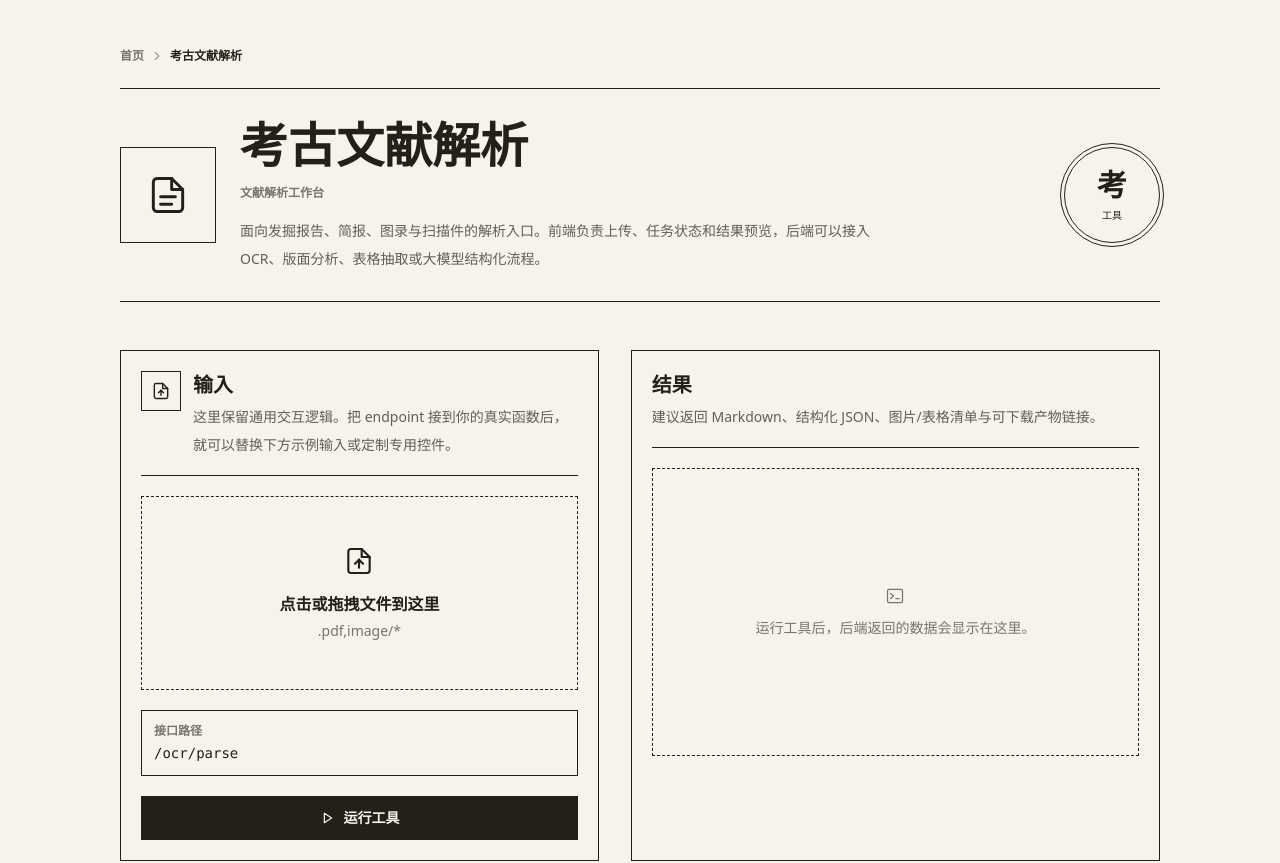
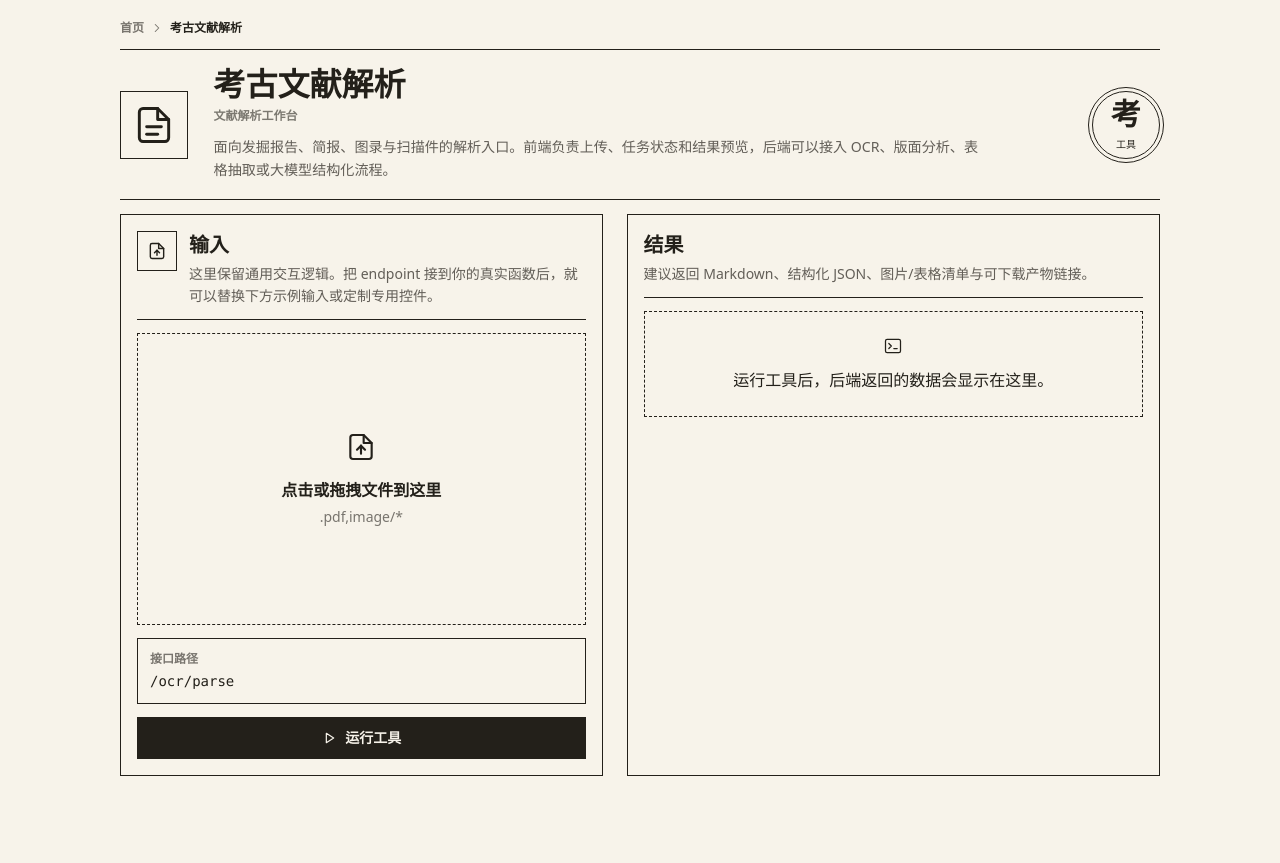
Before and after one commit to alexxhchen-nu/kaogu-tools, a Next.js app in the folder frontend/: page /OCR in a window 1280 px wide. Shown: the top 863 px of the page. After the commit the page ends 800 px from the top, so only its background shows below. Built offline with nearby package versions, Linux system fonts and the light colour scheme; a web font is replaced by a local one.

Commit message:
Add Kaoguuse logo assets Refine tool page layouts

```diff
--- a/frontend/src/components/tool-hero.tsx
+++ b/frontend/src/components/tool-hero.tsx
@@ -5,31 +5,25 @@ import type { ToolMeta } from '@/lib/tools'
 export function ToolHero({ tool }: { tool: ToolMeta }) {
   const Icon = tool.icon
   return (
-    <div className="bg-background">
-      <div className="mx-auto max-w-[var(--site-max-width)] px-[var(--site-gutter)] py-[var(--page-block)]">
-        <nav className="mb-6 flex items-center gap-1.5 text-xs font-bold text-foreground/60">
+    <div className="tool-hero">
+      <div className="tool-hero-inner">
+        <nav className="tool-crumbs">
           <Link href="/" className="hover:text-accent">
             首页
           </Link>
           <ChevronRight className="h-3.5 w-3.5" />
           <span className="text-foreground">{tool.name}</span>
         </nav>
-        <div className="grid gap-6 border-y border-foreground py-7 md:grid-cols-[auto_1fr_auto] md:items-center">
-          <span className="grid h-24 w-24 shrink-0 place-items-center border border-foreground">
+        <div className="tool-hero-box">
+          <span className="tool-hero-icon">
             <Icon className="h-11 w-11" strokeWidth={1.6} />
           </span>
           <div>
-            <h1 className="font-serif text-4xl font-black leading-tight text-balance sm:text-5xl">
-              {tool.name}
-            </h1>
-            <p className="mt-2 text-xs font-black uppercase text-foreground/60">
-              {tool.en}
-            </p>
-            <p className="mt-4 max-w-2xl text-sm leading-7 text-foreground/70">
-              {tool.description}
-            </p>
+            <h1>{tool.name}</h1>
+            <p className="tool-hero-kicker">{tool.en}</p>
+            <p className="tool-hero-copy">{tool.description}</p>
           </div>
-          <div className="hidden h-24 w-24 flex-col items-center justify-center rounded-full border border-foreground outline outline-1 outline-offset-3 outline-foreground md:flex">
+          <div className="tool-hero-mark">
             <span className="font-serif text-3xl font-black">考</span>
             <span className="mt-1 text-[10px]">工具</span>
           </div>
--- a/frontend/src/components/tools/generic-tool-workbench.tsx
+++ b/frontend/src/components/tools/generic-tool-workbench.tsx
@@ -62,9 +62,9 @@ export function GenericToolWorkbench({ tool }: { tool: WorkbenchTool }) {
           : TerminalSquare
 
   return (
-    <div className="grid gap-8 lg:grid-cols-[minmax(0,0.95fr)_minmax(0,1.05fr)]">
-      <section className="border border-foreground bg-background p-5">
-        <div className="flex items-start gap-3 border-b border-foreground pb-4">
+    <div className="tool-workbench">
+      <section className="tool-panel">
+        <div className="tool-panel-heading">
           <span className="flex h-10 w-10 shrink-0 items-center justify-center border border-foreground">
             <Icon className="h-5 w-5" strokeWidth={1.7} />
           </span>
@@ -76,7 +76,7 @@ export function GenericToolWorkbench({ tool }: { tool: WorkbenchTool }) {
           </div>
         </div>
 
-        <div className="mt-5">
+        <div className="tool-input-body">
           {tool.inputMode === 'file' ? (
             <FileInput
               acceptedTypes={tool.acceptedTypes}
@@ -90,7 +90,7 @@ export function GenericToolWorkbench({ tool }: { tool: WorkbenchTool }) {
           )}
         </div>
 
-        <div className="mt-5 border border-foreground bg-background p-3">
+        <div className="tool-endpoint">
           <p className="text-xs font-black text-foreground/60">
             接口路径
           </p>
@@ -102,7 +102,7 @@ export function GenericToolWorkbench({ tool }: { tool: WorkbenchTool }) {
         <button
           onClick={run}
           disabled={state === 'loading'}
-          className="mt-5 inline-flex h-11 w-full items-center justify-center gap-2 bg-foreground px-5 text-sm font-black text-background transition-colors hover:bg-accent disabled:opacity-50"
+          className="tool-run-button"
         >
           {state === 'loading' ? (
             <Loader2 className="h-4 w-4 animate-spin" />
@@ -117,15 +117,17 @@ export function GenericToolWorkbench({ tool }: { tool: WorkbenchTool }) {
         </button>
       </section>
 
-      <section className="border border-foreground bg-background p-5">
-        <div className="border-b border-foreground pb-4">
-          <h2 className="font-serif text-xl font-black">结果</h2>
-          <p className="mt-1 text-sm leading-7 text-foreground/70">
-            {tool.resultHint}
-          </p>
+      <section className="tool-panel">
+        <div className="tool-panel-heading">
+          <div>
+            <h2 className="font-serif text-xl font-black">结果</h2>
+            <p className="mt-1 text-sm leading-7 text-foreground/70">
+              {tool.resultHint}
+            </p>
+          </div>
         </div>
 
-        <div className="mt-5 min-h-72">
+        <div className="tool-result-body">
           {state === 'idle' && (
             <EmptyState text="运行工具后，后端返回的数据会显示在这里。" />
           )}
@@ -147,7 +149,7 @@ export function GenericToolWorkbench({ tool }: { tool: WorkbenchTool }) {
           )}
 
           {state === 'done' && (
-            <pre className="max-h-[520px] overflow-auto bg-foreground p-4 text-xs leading-relaxed text-background">
+            <pre className="tool-result-output">
               {formatResult(result)}
             </pre>
           )}
@@ -196,7 +198,7 @@ function FileInput({
         if (dropped) onFile(dropped)
       }}
       onClick={onPick}
-      className="flex cursor-pointer flex-col items-center justify-center border border-dashed border-foreground bg-background px-6 py-12 text-center transition-colors hover:border-accent hover:text-accent"
+      className="file-dropzone"
     >
       <FileUp className="h-8 w-8" strokeWidth={1.6} />
       <p className="mt-4 font-serif text-base font-black">
@@ -238,7 +240,7 @@ function TextInput({
       onChange={(e) => onChange(e.target.value)}
       spellCheck={false}
       className={cn(
-        'min-h-56 w-full resize-y border border-foreground bg-background px-3 py-3 text-sm leading-7 outline-none focus:border-accent',
+        'tool-textarea',
         isJson && 'font-mono text-xs',
       )}
     />
@@ -253,7 +255,7 @@ function EmptyState({
   icon?: ReactNode
 }) {
   return (
-    <div className="flex h-72 flex-col items-center justify-center border border-dashed border-foreground bg-background px-6 text-center text-sm text-foreground/60">
+    <div className="tool-empty-state">
       {icon ?? <TerminalSquare className="h-5 w-5" strokeWidth={1.5} />}
       <p className="mt-3">{text}</p>
     </div>
--- a/frontend/src/components/tools/tool-page.tsx
+++ b/frontend/src/components/tools/tool-page.tsx
@@ -1,5 +1,4 @@
 import Head from "next/head"
-import { SiteFooter } from "@/components/site-footer"
 import { ToolHero } from "@/components/tool-hero"
 import { GenericToolWorkbench } from "@/components/tools/generic-tool-workbench"
 import { getTool } from "@/lib/tools"
@@ -14,19 +13,18 @@ export function ToolPage({ slug }: { slug: string }) {
   const { icon: _icon, ...workbenchTool } = tool
 
   return (
-    <div className="flex min-h-screen flex-col">
+    <div className="tool-page-shell">
       <Head>
         <title>{tool.name} · 考古工具箱</title>
         <meta name="description" content={tool.description} />
       </Head>
 
-      <main className="flex-1">
+      <main className="tool-page-main">
         <ToolHero tool={tool} />
-        <section className="mx-auto max-w-[var(--site-max-width)] px-[var(--site-gutter)] pb-[var(--page-block)]">
+        <section className="tool-workbench-section">
           <GenericToolWorkbench tool={workbenchTool} />
         </section>
       </main>
-      <SiteFooter />
     </div>
   )
 }
--- a/frontend/src/styles/globals.css
+++ b/frontend/src/styles/globals.css
@@ -228,8 +228,10 @@
   /* Workspace */
   .workspace {
     padding: var(--site-gutter);
-    min-height: 100vh;
+    height: 100svh;
+    min-height: 0;
     margin-left: calc(var(--sidebar-width) + var(--sidebar-tab-width));
+    overflow: hidden;
     transition: margin-left 180ms ease;
   }
 
@@ -354,12 +356,20 @@
   .catalogue {
     display: flex;
     min-width: 0;
+    height: 100%;
+    min-height: 0;
     max-width: var(--site-max-width);
     flex-direction: column;
     gap: 16px;
   }
 
-  .book-list { display: grid; gap: 14px; }
+  .book-list {
+    display: grid;
+    min-height: 0;
+    gap: 14px;
+    overflow: auto;
+    padding-right: 6px;
+  }
 
   /* Book row */
   .book-row {
@@ -540,7 +550,12 @@
 @layer utilities {
   [hidden] { display: none !important; }
 
-  .shell { display: block; min-height: 100vh; }
+  .shell {
+    display: block;
+    height: 100svh;
+    min-height: 0;
+    overflow: hidden;
+  }
 
   .grid-paper {
     background-image:
@@ -568,8 +583,301 @@
   .double-rule::after { top: 4px; }
 }
 
+/* ============================================================
+   Tool pages
+   ============================================================ */
+.tool-page-shell {
+  height: 100svh;
+  overflow: hidden;
+  background: var(--paper);
+}
+
+.tool-page-main {
+  display: grid;
+  height: 100svh;
+  grid-template-rows: auto minmax(0, 1fr);
+}
+
+.tool-hero {
+  background: var(--paper);
+}
+
+.tool-hero-inner {
+  width: min(100%, var(--site-max-width));
+  margin: 0 auto;
+  padding: clamp(1.1rem, 2.4vh, 1.65rem) var(--site-gutter) clamp(0.9rem, 1.8vh, 1.25rem);
+}
+
+.tool-crumbs {
+  display: flex;
+  align-items: center;
+  gap: 0.375rem;
+  margin-bottom: clamp(0.75rem, 1.5vh, 1rem);
+  color: rgba(35, 32, 26, 0.6);
+  font-size: 0.75rem;
+  font-weight: 800;
+}
+
+.tool-hero-box {
+  display: grid;
+  grid-template-columns: auto minmax(0, 1fr) auto;
+  align-items: center;
+  gap: clamp(1rem, 2vw, 1.6rem);
+  border-top: 1px solid var(--ink);
+  border-bottom: 1px solid var(--ink);
+  padding: clamp(1rem, 2.2vh, 1.35rem) 0;
+}
+
+.tool-hero-icon {
+  display: grid;
+  width: clamp(4.25rem, 8vh, 5.5rem);
+  height: clamp(4.25rem, 8vh, 5.5rem);
+  flex-shrink: 0;
+  place-items: center;
+  border: 1px solid var(--ink);
+}
+
+.tool-hero-box h1 {
+  margin: 0;
+  color: var(--ink);
+  font-size: clamp(2rem, 4vh, 3rem);
+  font-weight: 900;
+  line-height: 1.1;
+}
+
+.tool-hero-kicker {
+  margin: 0.35rem 0 0;
+  color: rgba(35, 32, 26, 0.58);
+  font-size: 0.75rem;
+  font-weight: 900;
+  line-height: 1.2;
+  text-transform: uppercase;
+}
+
+.tool-hero-copy {
+  max-width: 48rem;
+  margin: 0.75rem 0 0;
+  color: rgba(35, 32, 26, 0.7);
+  font-size: 0.88rem;
+  line-height: 1.65;
+}
+
+.tool-hero-mark {
+  display: flex;
+  width: clamp(4.25rem, 8vh, 5.5rem);
+  height: clamp(4.25rem, 8vh, 5.5rem);
+  flex-direction: column;
+  align-items: center;
+  justify-content: center;
+  border: 1px solid var(--ink);
+  border-radius: 9999px;
+  outline: 1px solid var(--ink);
+  outline-offset: 3px;
+}
+
+.tool-workbench-section {
+  width: min(100%, var(--site-max-width));
+  min-height: 0;
+  margin: 0 auto;
+  padding: 0 var(--site-gutter) clamp(1.25rem, 3vh, 2rem);
+}
+
+.tool-workbench {
+  display: grid;
+  height: 100%;
+  min-height: 0;
+  grid-template-columns: minmax(0, 0.95fr) minmax(0, 1.05fr);
+  gap: clamp(1rem, 2vw, 1.5rem);
+}
+
+.tool-panel {
+  display: flex;
+  min-height: 0;
+  flex-direction: column;
+  border: 1px solid var(--ink);
+  background: var(--paper);
+  padding: clamp(1rem, 2vh, 1.25rem);
+  overflow: hidden;
+}
+
+.tool-panel-heading {
+  display: grid;
+  grid-template-columns: auto minmax(0, 1fr);
+  align-items: start;
+  gap: 0.75rem;
+  border-bottom: 1px solid var(--ink);
+  padding-bottom: clamp(0.75rem, 1.5vh, 1rem);
+}
+
+.tool-panel-heading > div:only-child {
+  grid-column: 1 / -1;
+}
+
+.tool-panel-heading h2 {
+  margin: 0;
+}
+
+.tool-panel-heading p {
+  display: -webkit-box;
+  margin-top: 0.25rem;
+  overflow: hidden;
+  -webkit-box-orient: vertical;
+  -webkit-line-clamp: 2;
+  line-height: 1.55;
+}
+
+.tool-input-body,
+.tool-result-body {
+  min-height: 0;
+  margin-top: clamp(0.75rem, 1.6vh, 1rem);
+}
+
+.tool-input-body {
+  flex: 1;
+  display: flex;
+}
+
+.tool-result-body {
+  flex: 1;
+  overflow: auto;
+}
+
+.tool-endpoint {
+  margin-top: clamp(0.75rem, 1.6vh, 1rem);
+  border: 1px solid var(--ink);
+  background: var(--paper);
+  padding: 0.75rem;
+}
+
+.tool-run-button {
+  display: inline-flex;
+  width: 100%;
+  min-height: 2.65rem;
+  align-items: center;
+  justify-content: center;
+  gap: 0.5rem;
+  margin-top: clamp(0.75rem, 1.6vh, 1rem);
+  background: var(--ink);
+  color: var(--paper);
+  font-size: 0.875rem;
+  font-weight: 900;
+  transition: background-color 160ms ease, opacity 160ms ease;
+}
+
+.tool-run-button:hover {
+  background: var(--seal);
+}
+
+.tool-run-button:disabled {
+  opacity: 0.5;
+}
+
+.file-dropzone,
+.tool-empty-state {
+  display: flex;
+  width: 100%;
+  min-height: 0;
+  flex: 1;
+  flex-direction: column;
+  align-items: center;
+  justify-content: center;
+  border: 1px dashed var(--ink);
+  background: var(--paper);
+  padding: clamp(1rem, 3vh, 2rem);
+  text-align: center;
+  transition: border-color 160ms ease, color 160ms ease;
+}
+
+.file-dropzone {
+  cursor: pointer;
+}
+
+.file-dropzone:hover {
+  border-color: var(--seal);
+  color: var(--seal);
+}
+
+.tool-textarea {
+  width: 100%;
+  min-height: 0;
+  flex: 1;
+  resize: none;
+  border: 1px solid var(--ink);
+  background: var(--paper);
+  padding: 0.75rem;
+  color: var(--ink);
+  font-size: 0.875rem;
+  line-height: 1.65;
+  outline: none;
+}
+
+.tool-textarea:focus {
+  border-color: var(--seal);
+}
+
+.tool-result-output {
+  min-height: 100%;
+  overflow: auto;
+  background: var(--ink);
+  padding: 1rem;
+  color: var(--paper);
+  font-size: 0.75rem;
+  line-height: 1.6;
+}
+
+@media (max-width: 900px) {
+  .tool-page-shell {
+    height: auto;
+    min-height: 100svh;
+    overflow: visible;
+  }
+
+  .tool-page-main {
+    height: auto;
+    min-height: 100svh;
+  }
+
+  .tool-hero-box,
+  .tool-workbench {
+    grid-template-columns: 1fr;
+  }
+
+  .tool-hero-mark {
+    display: none;
+  }
+
+  .tool-workbench-section {
+    min-height: 36rem;
+  }
+}
+
+@media (max-height: 760px) and (min-width: 901px) {
+  .tool-hero-copy {
+    display: -webkit-box;
+    overflow: hidden;
+    -webkit-box-orient: vertical;
+    -webkit-line-clamp: 2;
+  }
+
+  .tool-hero-box h1 {
+    font-size: clamp(1.75rem, 3.5vh, 2.35rem);
+  }
+
+  .tool-panel-heading p {
+    -webkit-line-clamp: 1;
+  }
+
+  .tool-endpoint code {
+    display: block;
+    overflow: hidden;
+    text-overflow: ellipsis;
+    white-space: nowrap;
+  }
+}
+
 .toolbox-home {
-  min-height: 100svh;
+  height: 100svh;
+  overflow: hidden;
   background:
     linear-gradient(90deg, rgba(35, 32, 26, 0.045) 1px, transparent 1px),
     linear-gradient(rgba(35, 32, 26, 0.045) 1px, transparent 1px),
@@ -578,23 +886,23 @@
 }
 
 .toolbox-stage {
-  width: min(100%, var(--site-max-width));
-  min-height: 100svh;
+  width: 100%;
+  height: 100svh;
   margin: 0 auto;
   display: grid;
-  grid-template-columns: minmax(20rem, 0.82fr) minmax(28rem, 1.18fr);
-  align-items: center;
-  gap: clamp(3rem, 7vw, 5.75rem);
-  padding: var(--page-block) var(--site-gutter);
+  grid-template-rows: auto minmax(0, 1fr);
+  align-items: stretch;
+  gap: clamp(1.25rem, 2.8vh, 2rem);
+  padding: clamp(1.75rem, 4vh, 3rem) clamp(2rem, 4.5vw, 4.5rem);
 }
 
 .toolbox-root {
-  display: flex;
-  min-height: 32.5rem;
-  flex-direction: column;
-  justify-content: center;
-  border-left: 4px solid var(--ink);
-  padding: 1.5rem 0 1.5rem clamp(1.5rem, 3vw, 2rem);
+  display: grid;
+  grid-template-columns: max-content 1px minmax(24rem, 1fr);
+  align-items: end;
+  column-gap: clamp(2.75rem, 6.5vw, 7rem);
+  min-height: 0;
+  padding: 0;
   text-align: left;
 }
 
@@ -609,32 +917,44 @@
   max-width: none;
   margin: 0;
   color: var(--ink);
-  font-size: clamp(3.75rem, 6.4vw, 5.25rem);
+  font-size: clamp(4.4rem, 7.2vw, 7.2rem);
   font-weight: 900;
-  line-height: 1.02;
+  line-height: 0.98;
   letter-spacing: 0;
   white-space: nowrap;
 }
 
-.toolbox-root span {
+.toolbox-root-divider {
+  width: 1px;
+  align-self: stretch;
+  background: rgba(35, 32, 26, 0.36);
+}
+
+.toolbox-root-copy {
+  display: grid;
+  max-width: 44rem;
+  gap: clamp(0.9rem, 2vh, 1.25rem);
+  padding-bottom: clamp(0.45rem, 1.2vh, 0.85rem);
+}
+
+.toolbox-root-copy span {
   display: block;
-  max-width: 25rem;
-  margin-top: 1.25rem;
   color: rgba(35, 32, 26, 0.68);
-  font-size: 1rem;
-  line-height: 1.8;
+  font-size: clamp(0.98rem, 1.25vw, 1.12rem);
+  line-height: 1.7;
 }
 
 .toolbox-root-status {
-  margin-top: 1.5rem;
+  margin-top: 0;
 }
 
 .toolbox-list {
-  display: flex;
-  min-height: 32.5rem;
-  flex-direction: column;
-  justify-content: space-between;
-  gap: 0.875rem;
+  display: grid;
+  width: min(60vw, 58rem);
+  min-height: 0;
+  align-content: start;
+  grid-template-rows: repeat(5, clamp(4.8rem, 10.2vh, 6rem));
+  gap: clamp(0.7rem, 1.5vh, 1rem);
 }
 
 .toolbox-list-item {
@@ -642,10 +962,10 @@
   grid-template-columns: auto minmax(0, 1fr) auto;
   gap: 1rem;
   align-items: center;
-  min-height: 5.75rem;
+  min-height: 0;
   border: 1px solid rgba(35, 32, 26, 0.42);
   border-radius: 0.35rem;
-  padding: 0.9rem 1.05rem;
+  padding: clamp(0.58rem, 1.25vh, 0.85rem) clamp(1.15rem, 2vw, 1.5rem);
   color: var(--ink);
   background: rgba(255, 253, 248, 0.72);
   text-align: left;
@@ -675,8 +995,8 @@
 
 .toolbox-list-icon {
   display: grid;
-  width: 3rem;
-  height: 3rem;
+  width: clamp(2.45rem, 5vh, 3rem);
+  height: clamp(2.45rem, 5vh, 3rem);
   place-items: center;
   border: 1px solid currentColor;
   background: rgba(247, 243, 234, 0.7);
@@ -686,20 +1006,25 @@
   display: grid;
   min-width: 0;
   gap: 0.2rem;
+  overflow: hidden;
 }
 
 .toolbox-list-copy strong {
   color: currentColor;
-  font-size: clamp(1.32rem, 2.2vw, 1.62rem);
+  font-size: clamp(1.16rem, 1.55vw, 1.45rem);
   font-weight: 900;
   line-height: 1.16;
 }
 
 .toolbox-list-copy em {
+  display: block;
   color: rgba(35, 32, 26, 0.62);
-  font-size: 0.9rem;
+  font-size: clamp(0.84rem, 1vw, 0.94rem);
   font-style: normal;
-  line-height: 1.45;
+  line-height: 1.4;
+  overflow: hidden;
+  text-overflow: ellipsis;
+  white-space: nowrap;
 }
 
 .toolbox-list-arrow {
@@ -707,17 +1032,49 @@
   opacity: 0.68;
 }
 
+@media (max-height: 760px) and (min-width: 901px) {
+  .toolbox-root h1 {
+    font-size: clamp(3.7rem, 6.2vw, 5.7rem);
+  }
+
+  .toolbox-root-copy {
+    gap: 0.7rem;
+  }
+
+  .toolbox-root-copy span {
+    line-height: 1.55;
+  }
+
+  .toolbox-list-copy strong {
+    font-size: clamp(1.02rem, 1.45vw, 1.25rem);
+  }
+
+  .toolbox-list-copy em {
+    font-size: 0.8rem;
+    line-height: 1.3;
+  }
+}
+
 @media (max-width: 900px) {
+  .toolbox-home {
+    min-height: 100svh;
+    height: auto;
+    overflow: visible;
+  }
+
   .toolbox-stage {
     min-height: 100svh;
+    height: auto;
     grid-template-columns: 1fr;
+    grid-template-rows: auto auto;
     align-content: center;
     gap: 2rem;
   }
 
   .toolbox-root {
-    min-height: auto;
-    padding: 1rem 0 1.25rem 1rem;
+    grid-template-columns: 1fr;
+    gap: 1rem;
+    padding: 0;
   }
 
   .toolbox-root h1 {
@@ -726,7 +1083,19 @@
     white-space: normal;
   }
 
+  .toolbox-root-divider {
+    width: 100%;
+    height: 1px;
+  }
+
+  .toolbox-root-copy {
+    max-width: 32rem;
+    padding-bottom: 0;
+  }
+
   .toolbox-list {
+    grid-template-rows: none;
+    width: 100%;
     min-height: auto;
   }
 }
```
Also changed, not shown: frontend/src/pages/Modelling.tsx (+8 -2 lines), frontend/src/pages/page.tsx (+6 -3 lines).
